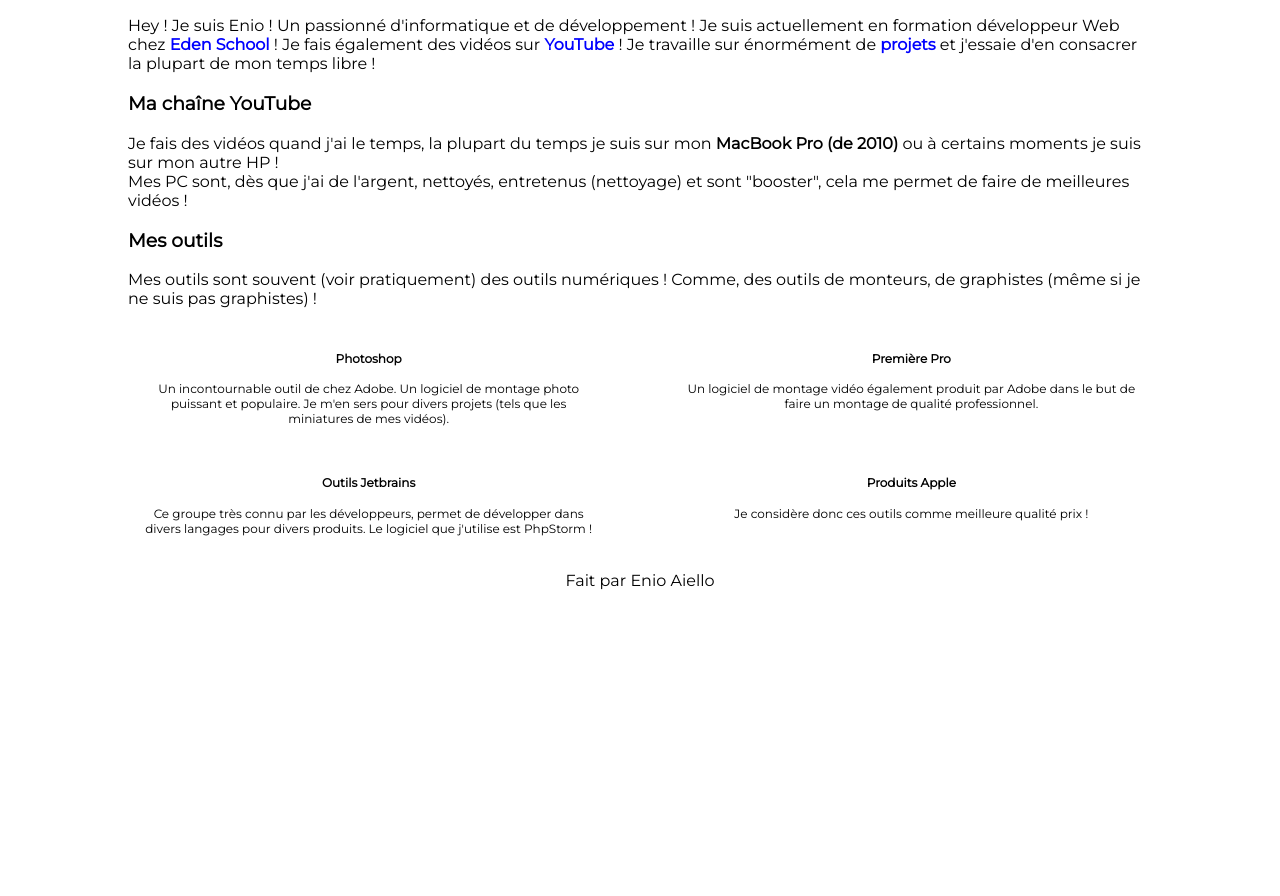
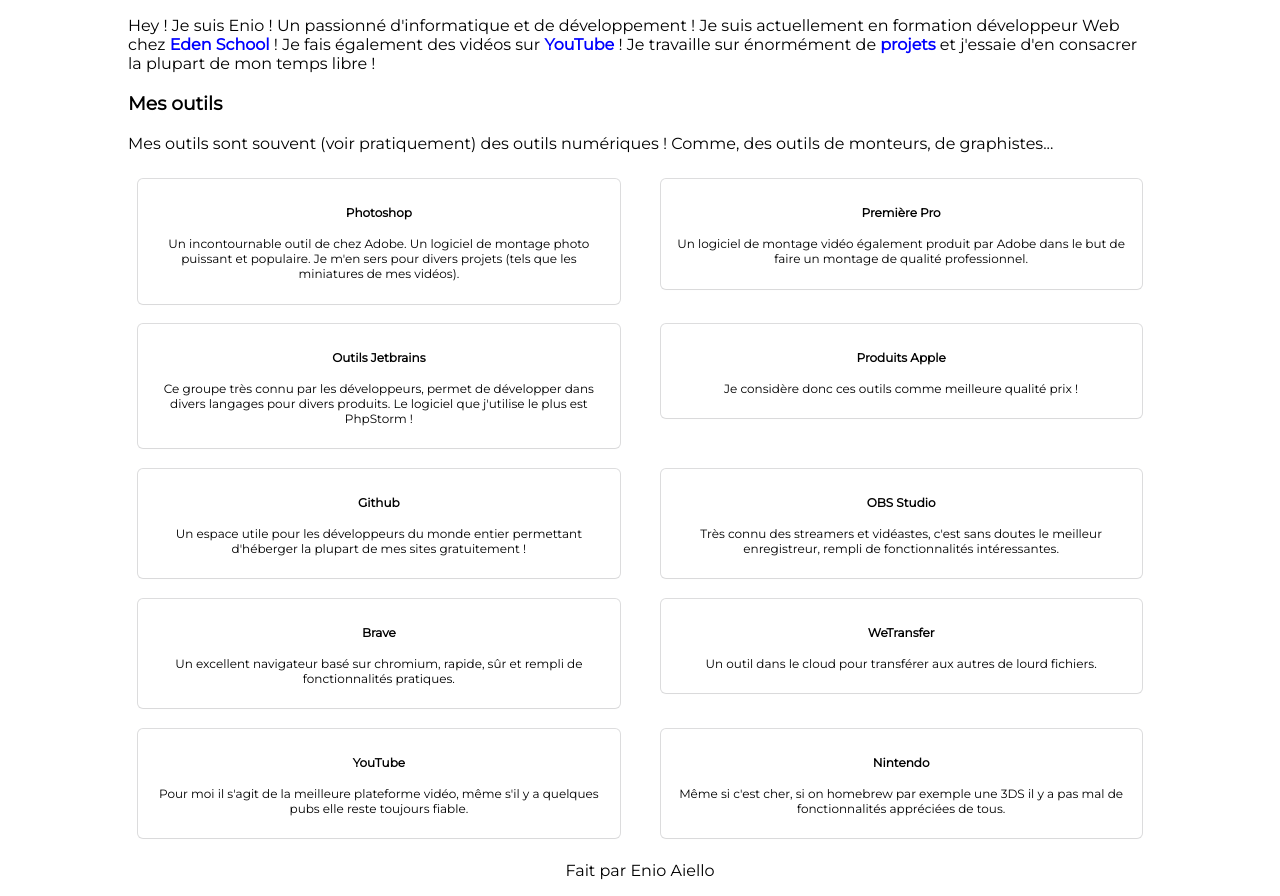
Before and after one commit to enioaiello/enioaiello.github.io, a plain HTML site: page views/about.html in a window 1280 px wide. Shown: the part 91-987 px from the top of the page. Before the commit the page ends 800 px from the top, so only its background shows below. Drawn offline with Linux system fonts and the light colour scheme.

Commit message:
Update website

```diff
--- a/assets/css/style.css
+++ b/assets/css/style.css
@@ -97,6 +97,9 @@ article {
     padding: 1%;
     font-size: 1.5vh;
     text-align: center;
+    box-shadow: rgba(0, 0, 0, 0.02) 0px 1px 3px 0px, rgba(27, 31, 35, 0.15) 0px 0px 0px 1px;
+    margin: 1%;
+    border-radius: 5px;
 }
 
 a {
@@ -130,6 +133,10 @@ img {
     border-radius: 5px;
 }
 
+.denied {
+    cursor: not-allowed;
+}
+
 footer {
     text-align: center;
 }
--- a/views/about.html
+++ b/views/about.html
@@ -34,10 +34,8 @@
             <div class="otherDiv">
                 <h2>À propos</h2>
                 <p>Hey ! Je suis Enio ! Un passionné d'informatique et de développement ! Je suis actuellement en formation développeur Web chez <a href="https://www.edenschool.fr" target="_blank" title="Visiter EdenSchool France">Eden School</a> ! Je fais également des vidéos sur <a href="https://youtube.com/@thetruefrag" target="_blank" title="Accéder à ma chaîne YouTube">YouTube</a> ! Je travaille sur énormément de <a href="projects.html">projets</a> et j'essaie d'en consacrer la plupart de mon temps libre !</p>
-                <h3>Ma chaîne YouTube</h3>
-                <p>Je fais des vidéos quand j'ai le temps, la plupart du temps je suis sur mon <strong>MacBook Pro (de 2010)</strong> ou à certains moments je suis sur mon autre HP !<br>Mes PC sont, dès que j'ai de l'argent, nettoyés, entretenus (nettoyage) et sont "booster", cela me permet de faire de meilleures vidéos !</p>
                 <h3>Mes outils</h3>
-                <p>Mes outils sont souvent (voir pratiquement) des outils numériques ! Comme, des outils de monteurs, de graphistes (même si je ne suis pas graphistes) !</p>
+                <p>Mes outils sont souvent (voir pratiquement) des outils numériques ! Comme, des outils de monteurs, de graphistes...</p>
                 <article class="leftArticle">
                     <h4>Photoshop</h4>
                     <p>Un incontournable outil de chez Adobe. Un logiciel de montage photo puissant et populaire. Je m'en sers pour divers projets (tels que les miniatures de mes vidéos).</p>
@@ -49,11 +47,38 @@
                 <div class="clear"></div>
                 <article class="leftArticle">
                     <h4>Outils Jetbrains</h4>
-                    <p>Ce groupe très connu par les développeurs, permet de développer dans divers langages pour divers produits. Le logiciel que j'utilise est PhpStorm !</p>
+                    <p>Ce groupe très connu par les développeurs, permet de développer dans divers langages pour divers produits. Le logiciel que j'utilise le plus est PhpStorm !</p>
                 </article>
                 <article class="rightArticle">
                     <h4>Produits Apple</h4>
                     <p>Je considère donc ces outils comme meilleure qualité prix !</p>
+                </article>
+                <div class="clear"></div>
+                <article class="leftArticle">
+                    <h4>Github</h4>
+                    <p>Un espace utile pour les développeurs du monde entier permettant d'héberger la plupart de mes sites gratuitement !</p>
+                </article>
+                <article class="rightArticle">
+                    <h4>OBS Studio</h4>
+                    <p>Très connu des streamers et vidéastes, c'est sans doutes le meilleur enregistreur, rempli de fonctionnalités intéressantes.</p>
+                </article>
+                <div class="clear"></div>
+                <article class="leftArticle">
+                    <h4>Brave</h4>
+                    <p>Un excellent navigateur basé sur chromium, rapide, sûr et rempli de fonctionnalités pratiques.</p>
+                </article>
+                <article class="rightArticle">
+                    <h4>WeTransfer</h4>
+                    <p>Un outil dans le cloud pour transférer aux autres de lourd fichiers.</p>
+                </article>
+                <div class="clear"></div>
+                <article class="leftArticle">
+                    <h4>YouTube</h4>
+                    <p>Pour moi il s'agit de la meilleure plateforme vidéo, même s'il y a quelques pubs elle reste toujours fiable.</p>
+                </article>
+                <article class="rightArticle">
+                    <h4>Nintendo</h4>
+                    <p>Même si c'est cher, si on homebrew par exemple une 3DS il y a pas mal de fonctionnalités appréciées de tous.</p>
                 </article>
                 <div class="clear"></div>
             </div>
```
Also changed, not shown: views/projects.html (+5 -0 lines), views/social.html (+19 -8 lines).
